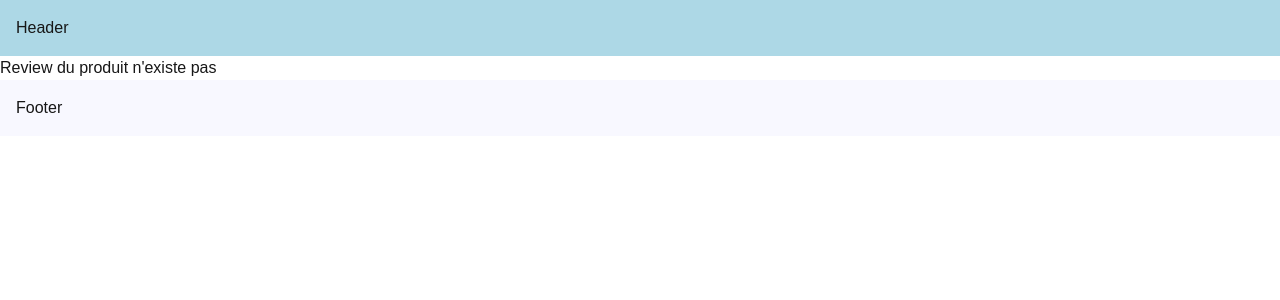
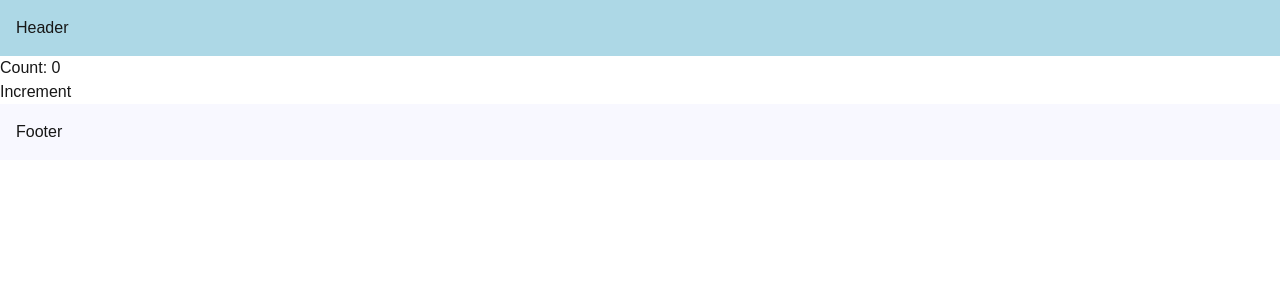
Before and after one commit to Rimao416/NextBootcamp, a Next.js app: page /counter in a window 1280 px wide. Before the commit this address had no page. Shown: the top 300 px of the page. Built offline with nearby package versions, Linux system fonts and the light colour scheme.

Commit message:
04_Metadata

```diff
--- a/app/about/page.tsx
+++ b/app/about/page.tsx
@@ -1,4 +1,9 @@
+import { Metadata } from "next";
 import React from "react";
+export const metadata: Metadata = {
+  title: "About Me",
+  description: "Generated by create next app",
+};
 
 function page() {
   return (
--- /dev/null
+++ b/app/counter/counter.tsx
@@ -0,0 +1,11 @@
+"use client";
+import { useState } from "react";
+export const Counter = () => {
+  const [count, setCount] = useState(0);
+  return (
+    <div>
+      <p>Count: {count}</p>
+      <button onClick={() => setCount(count + 1)}>Increment</button>
+    </div>
+  );
+};
--- /dev/null
+++ b/app/counter/page.tsx
@@ -0,0 +1,11 @@
+import { Counter } from "./counter";
+export const metadata = {
+  title: "Counter",
+};
+export default function CounterPage() {
+  return (
+    <div>
+      <Counter />
+    </div>
+  );
+}
--- a/app/layout.tsx
+++ b/app/layout.tsx
@@ -13,7 +13,11 @@
 });
 
 export const metadata: Metadata = {
-  title: "Create Next App",
+  title: {
+    default: "Create Next App",
+    template: "%s | Create Next App",
+    absolute: "Create Next App",
+  },
   description: "Generated by create next app",
 };
 
--- a/app/products/[id]/page.tsx
+++ b/app/products/[id]/page.tsx
@@ -1,3 +1,14 @@
+type Props = {
+  params: Promise<{ id: string }>;
+};
+
+export const generateMetadata = async ({ params }: Props) => {
+  const productId = await params;
+  return {
+    title: `Product ${productId.id}`,
+  };
+};
+
 export default async function ProductDefails({
   params,
 }: {
```
